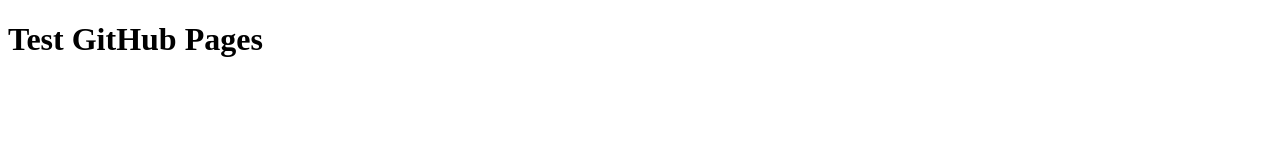
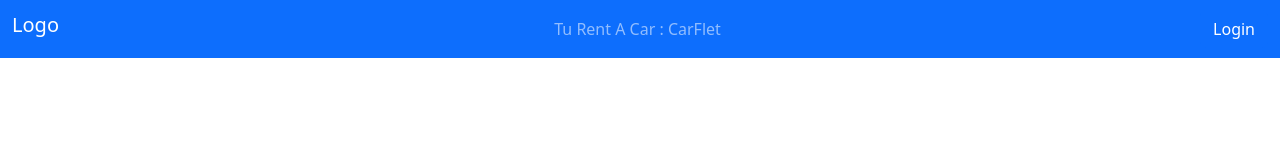
Before and after one commit to Angel-Burgos/Angel-Burgos.github.io, a plain HTML site: page index.html in a window 1280 px wide. Drawn offline with nearby package versions, Linux system fonts and the light colour scheme.

Commit message:
bootstrap

```diff
--- a/index.html
+++ b/index.html
@@ -1,11 +1,18 @@
 <!DOCTYPE html>
 <html>
   <head>
+    <link rel="stylesheet" href="https://cdn.jsdelivr.net/npm/bootstrap@5.2.3/dist/css/bootstrap.min.css" >
     <title>
-      My siute
+      My site
     </title>
   </head>
   <body>
-    <h1>Test GitHub Pages</h1>
+      <nav class="navbar navbar-expand-sm bg-primary navbar-dark h-100">
+      <div class="container-fluid">
+        <a class="navbar-brand h2" href="/">Logo</a>
+        <span class="navbar-text">Tu Rent A Car : CarFlet</span>  <!--  TODO -> Conseguir pasar los datos de configuración global a las plantillas -->
+        <span class="d-flex"><button class="btn btn-primary" type="button">Login</button></span>
+      </div>
+      </nav>
   </body>
 </html>
```
